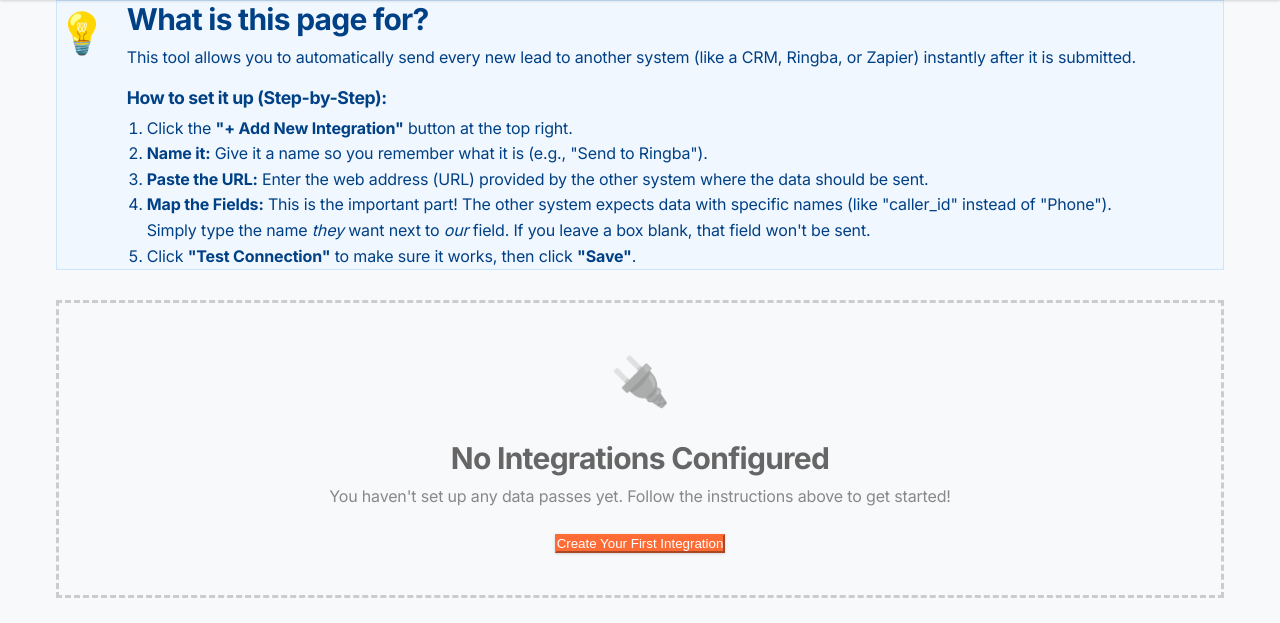
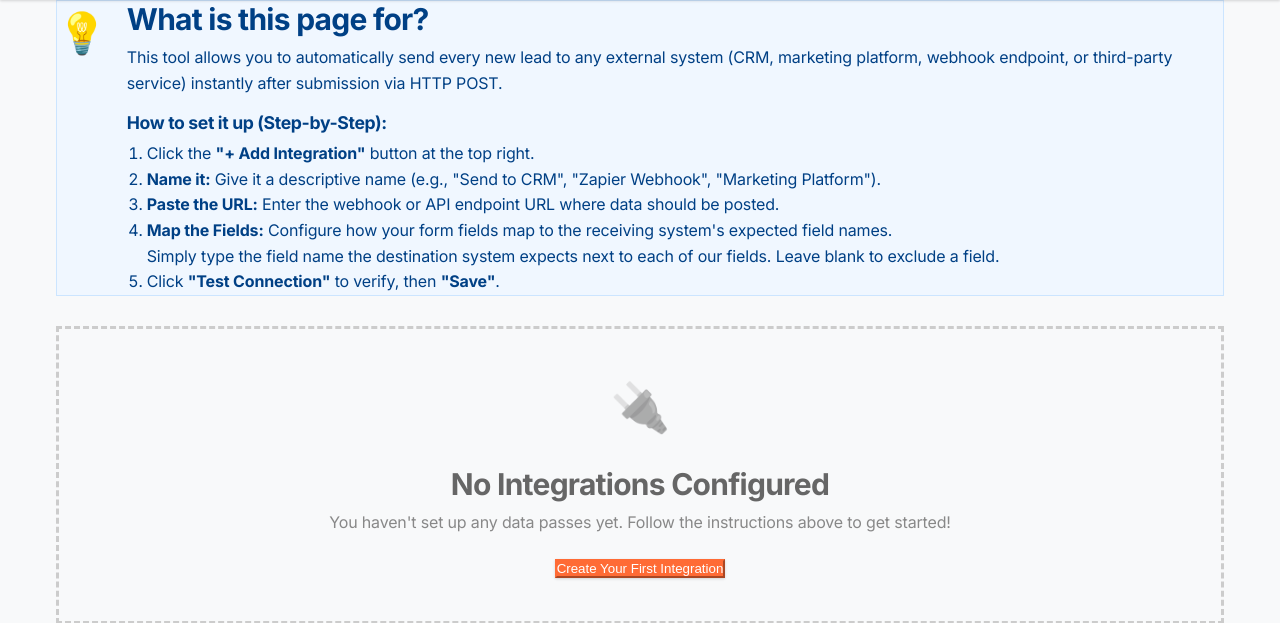
Before and after one commit to bbarnes4318/medicare-arron, a Flask app: page /integrations in a window 1280 px wide. Shown: the part 93-716 px from the top of the page. Run offline with Flask 3, Linux system fonts and the light colour scheme; the visitor is signed in with stand-in values (Sample User, id 1); data that the repository does not hold is empty; some libraries are stand-ins or nearby versions.

Commit message:
Make integrations page platform-agnostic - removed Ringba-specific language, now supports any webhook/API endpoint

```diff
--- a/templates/integrations.html
+++ b/templates/integrations.html
@@ -148,17 +148,17 @@
                 <div>
                     <h2 style="margin-top: 0; color: #004085;">What is this page for?</h2>
                     <p style="color: #004085; line-height: 1.6;">
-                        This tool allows you to automatically send every new lead to another system (like a CRM, Ringba, or Zapier) instantly after it is submitted.
+                        This tool allows you to automatically send every new lead to any external system (CRM, marketing platform, webhook endpoint, or third-party service) instantly after submission via HTTP POST.
                     </p>
 
                     <h3 style="margin-top: 15px; font-size: 1.1em; color: #004085;">How to set it up (Step-by-Step):</h3>
                     <ol style="color: #004085; line-height: 1.6; padding-left: 20px;">
-                        <li>Click the <strong>"+ Add New Integration"</strong> button at the top right.</li>
-                        <li><strong>Name it:</strong> Give it a name so you remember what it is (e.g., "Send to Ringba").</li>
-                        <li><strong>Paste the URL:</strong> Enter the web address (URL) provided by the other system where the data should be sent.</li>
-                        <li><strong>Map the Fields:</strong> This is the important part! The other system expects data with specific names (like "caller_id" instead of "Phone").
-                            <br>Simply type the name <em>they</em> want next to <em>our</em> field. If you leave a box blank, that field won't be sent.</li>
-                        <li>Click <strong>"Test Connection"</strong> to make sure it works, then click <strong>"Save"</strong>.</li>
+                        <li>Click the <strong>"+ Add Integration"</strong> button at the top right.</li>
+                        <li><strong>Name it:</strong> Give it a descriptive name (e.g., "Send to CRM", "Zapier Webhook", "Marketing Platform").</li>
+                        <li><strong>Paste the URL:</strong> Enter the webhook or API endpoint URL where data should be posted.</li>
+                        <li><strong>Map the Fields:</strong> Configure how your form fields map to the receiving system's expected field names.
+                            <br>Simply type the field name the destination system expects next to each of our fields. Leave blank to exclude a field.</li>
+                        <li>Click <strong>"Test Connection"</strong> to verify, then <strong>"Save"</strong>.</li>
                     </ol>
                 </div>
             </div>
@@ -213,7 +213,7 @@
 
             <div class="form-group">
                 <label>1. Name this integration</label>
-                <input type="text" id="intName" class="form-control" placeholder="e.g. Ringba, Zapier, CRM">
+                <input type="text" id="intName" class="form-control" placeholder="e.g. CRM Integration, Zapier, Webhook, Marketing Platform">
                 <small style="color: #666;">Just for your reference.</small>
             </div>
 
@@ -226,8 +226,8 @@
             <div class="form-group">
                 <label>3. Map Your Fields</label>
                 <div style="background: #fff3cd; padding: 10px; border-radius: 6px; margin-bottom: 15px; font-size: 0.9em; border: 1px solid #ffeeba; color: #856404;">
-                    <strong>Instructions:</strong> Look at the documentation for the system you are sending to.
-                    If they want the phone number to be called "caller_id", type <code>caller_id</code> in the box next to "Phone Number".
+                    <strong>Instructions:</strong> Look at the API documentation for your destination system.
+                    If they expect the phone number as "phone" or "caller_id", type that exact field name in the box next to "Phone Number".
                 </div>
 
                 <div id="mappingFields">
```
